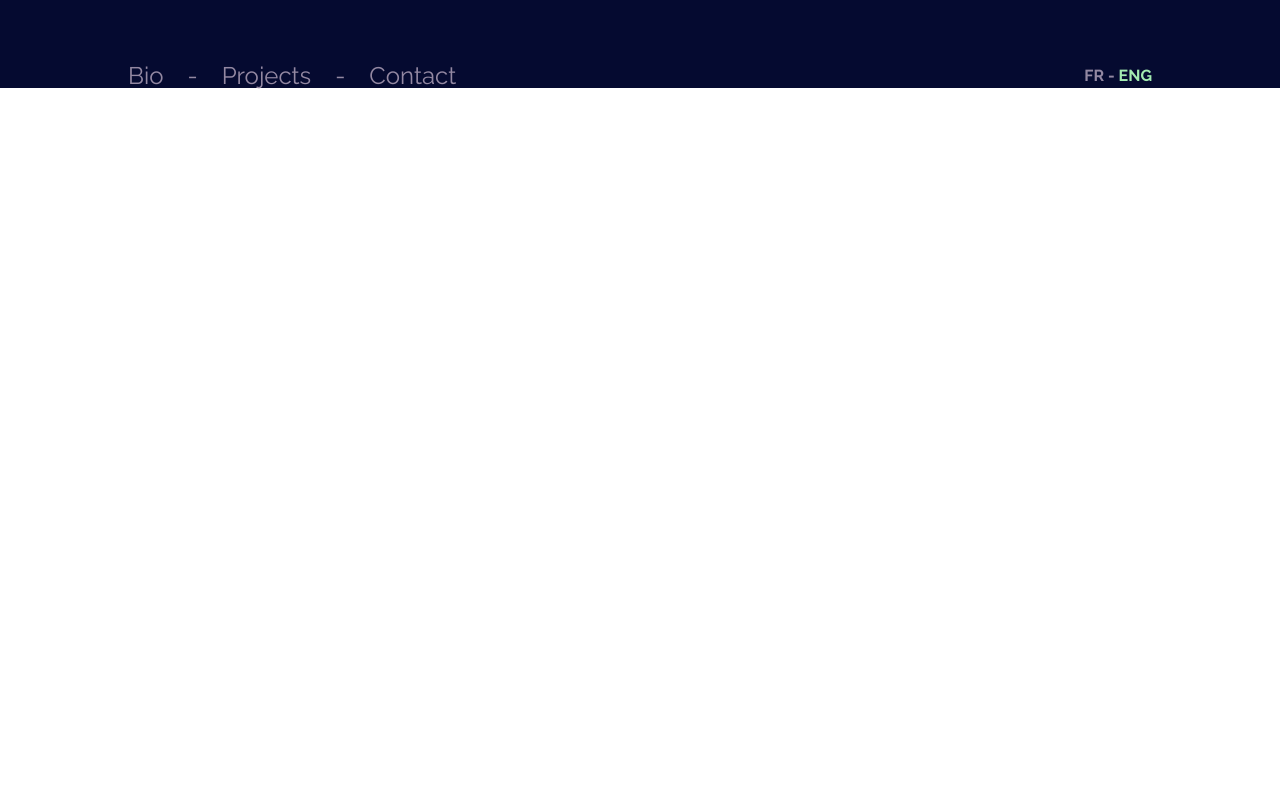
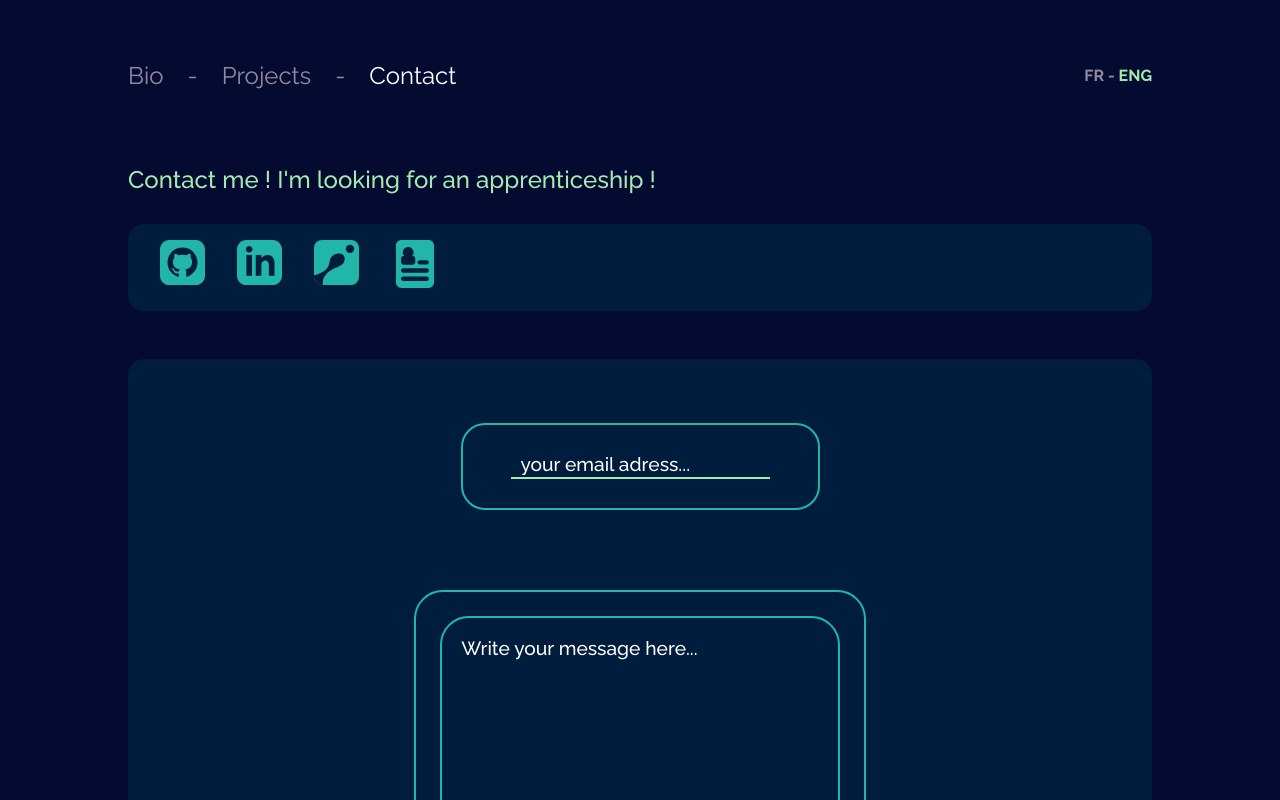
Before and after one commit to JeremieLeymarie/portfolio, a React (Create React App) app: page /contact in a window 1280 px wide. Shown: the top 800 px of the page. Built offline with nearby package versions, Linux system fonts and the light colour scheme; no server answers.

Commit message:
deployment test

```diff
--- a/src/App.js
+++ b/src/App.js
@@ -24,10 +24,10 @@ function App() {
         <LanguageProvider>
           <Navbar click={changeActiveItem} />
           <Routes>
-            <Route path="/portfolio/bio" element={<Bio click={changeActiveItem} />} />
-            <Route path="/portfolio/" element={<Bio click={changeActiveItem} />} />
-            <Route path="/portfolio/projects" element={<Projects click={changeActiveItem} />} />
-            <Route path="/portfolio/contact" element={<Contact click={changeActiveItem} />} />
+            <Route path="/bio" element={<Bio click={changeActiveItem} />} />
+            <Route path="/" element={<Bio click={changeActiveItem} />} />
+            <Route path="/projects" element={<Projects click={changeActiveItem} />} />
+            <Route path="/contact" element={<Contact click={changeActiveItem} />} />
           </Routes>
         </LanguageProvider>
       </Router>
```
